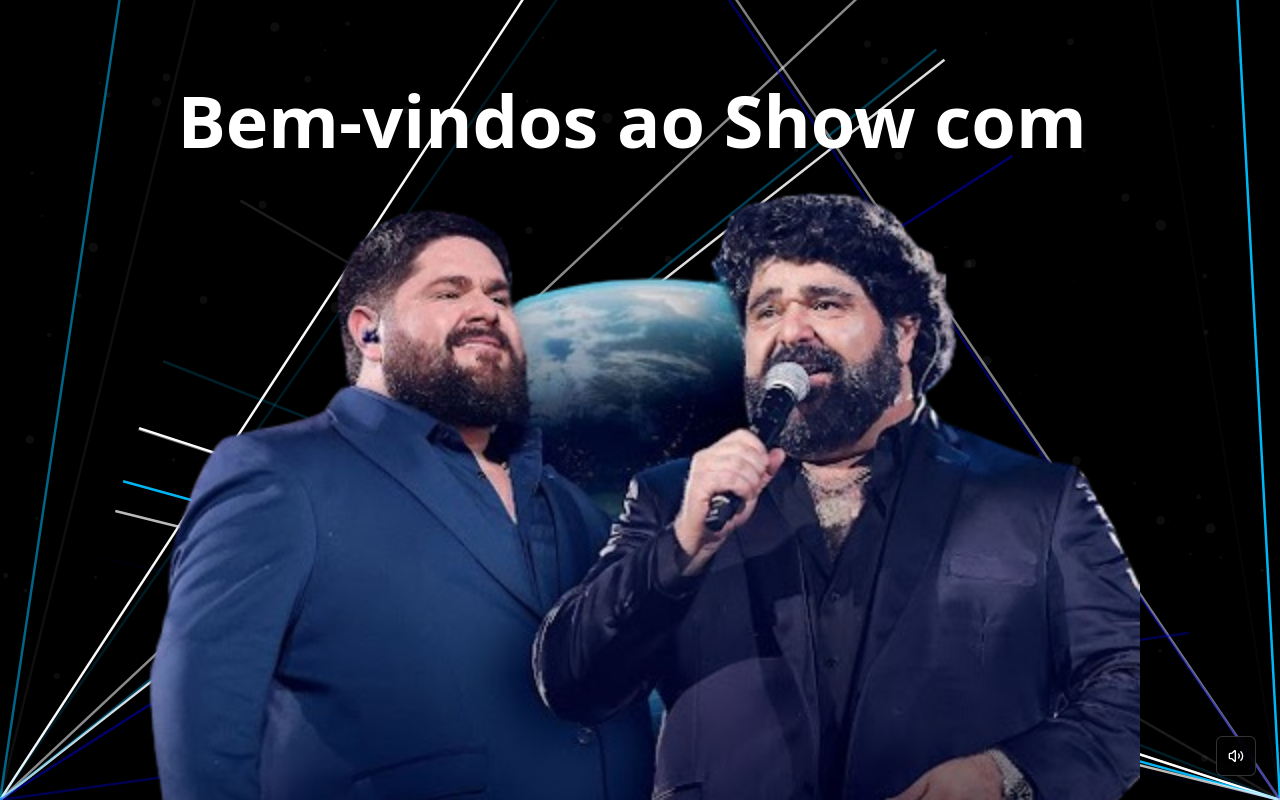
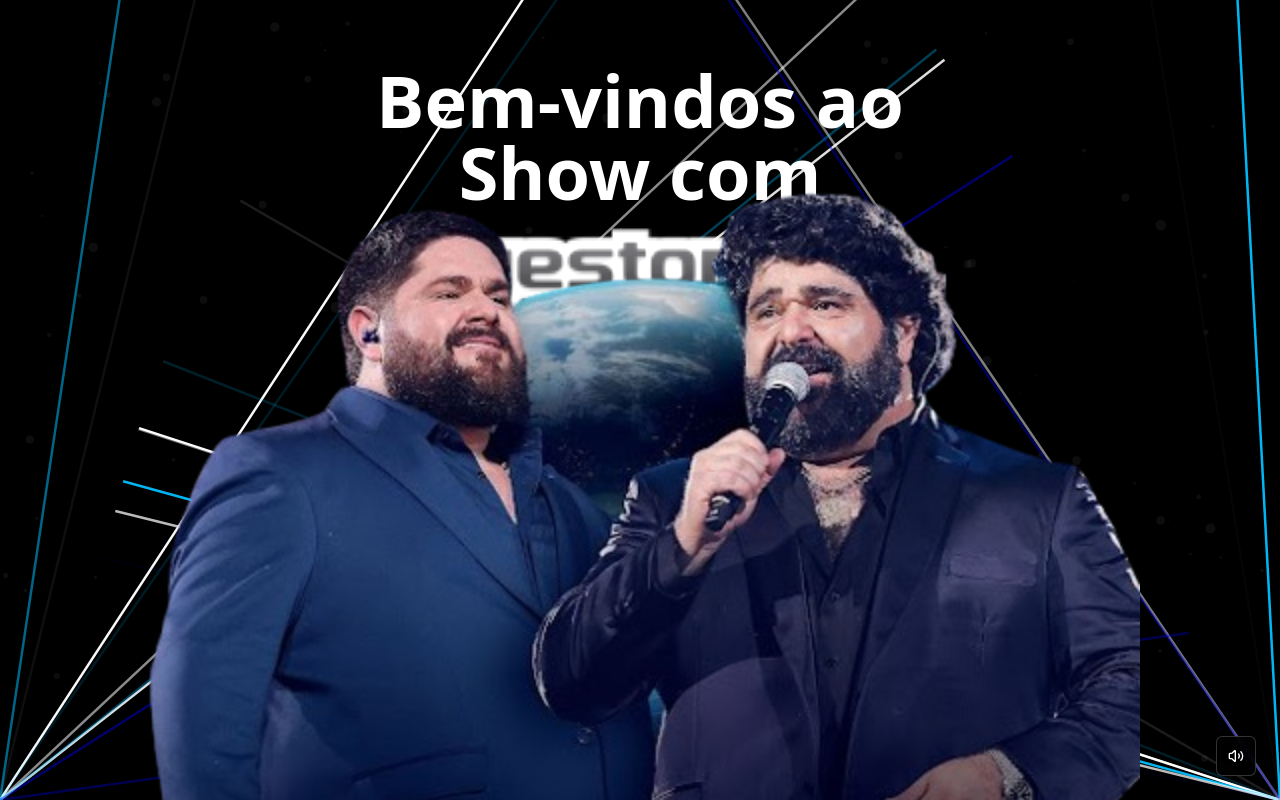
Before and after one commit to DevZipMateus/base-site-vendedores, a React (Vite) app: page / in a window 1280 px wide. Built offline with nearby package versions, Linux system fonts and the light colour scheme.

Commit message:
Ajustar posição da imagem eGestor

```diff
--- a/src/components/CanvasHero.tsx
+++ b/src/components/CanvasHero.tsx
@@ -246,8 +246,8 @@ const CanvasHero = () => {
       <div className="absolute top-16 left-1/2 transform -translate-x-1/2 px-4" style={{ zIndex: 2 }}>
         <div className="space-y-6">
           <h1 className="text-3xl sm:text-4xl md:text-5xl lg:text-7xl font-bold mb-4 text-center">
-            <div className="flex flex-col sm:flex-row items-center justify-center gap-2 sm:gap-4">
-              <span className="whitespace-nowrap">Bem-vindos ao Show com</span>
+            <div className="flex flex-col items-center justify-center gap-1">
+              <span className="text-center">Bem-vindos ao Show com</span>
               <button
                 onClick={() => window.open('https://egestor.com.br/cadastro.php', '_blank')}
                 className="bg-transparent border-none cursor-pointer p-0 m-0"
```
